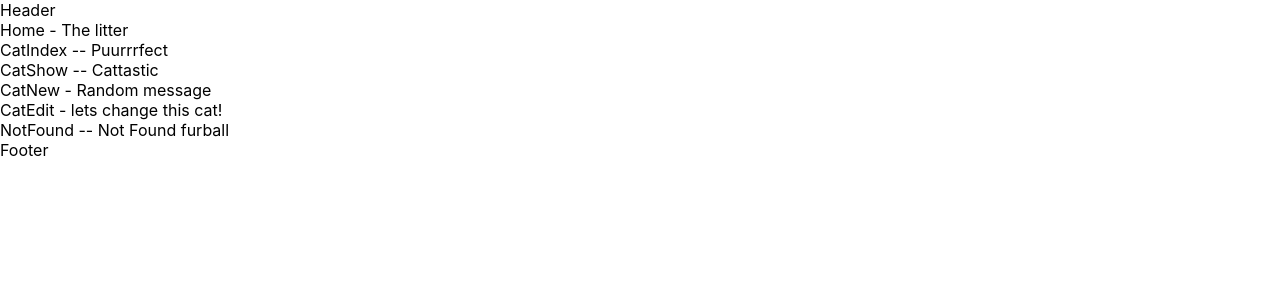
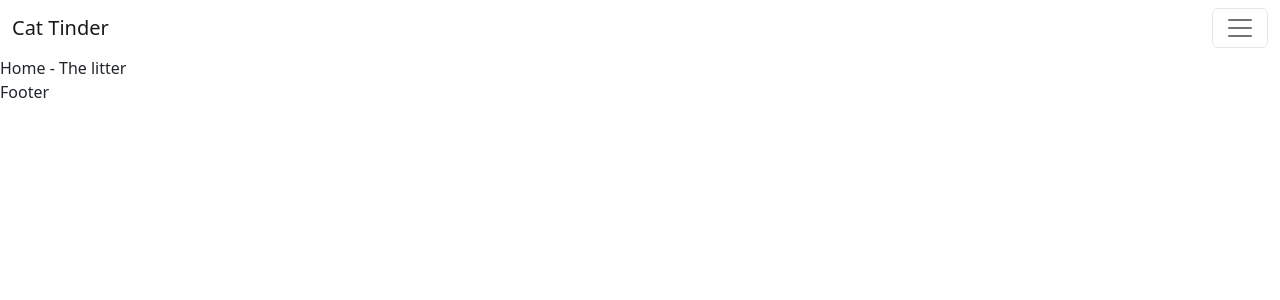
Before and after one commit to learn-academy-2022-golf/cat-tinder-frontend-incredible-instructors, a React (Create React App) app: page / in a window 1280 px wide. Before the commit this address had no page. Shown: the top 300 px of the page. Built offline with nearby package versions, Linux system fonts and the light colour scheme.

Commit message:
Reactstrap, reactrouterdom, routes set up

```diff
--- a/package.json
+++ b/package.json
@@ -6,9 +6,12 @@
     "@testing-library/jest-dom": "^5.14.1",
     "@testing-library/react": "^13.0.0",
     "@testing-library/user-event": "^13.2.1",
+    "bootstrap": "^5.2.3",
     "react": "^18.2.0",
     "react-dom": "^18.2.0",
+    "react-router-dom": "^6.5.0",
     "react-scripts": "5.0.1",
+    "reactstrap": "^9.1.5",
     "web-vitals": "^2.1.0"
   },
   "scripts": {
--- a/src/App.js
+++ b/src/App.js
@@ -8,21 +8,35 @@ import CatNew from './pages/CatNew'
 import CatEdit from './pages/CatEdit'
 import Home from './pages/Home'
 import NotFound from './pages/NotFound'
+import cats from './mockCats'
+import { Routes, Route } from 'react-router-dom'
 
 
 const App = () => {
+
+  console.log(cats)
+
   return (
   <>
     <Header />
-    <Home />
-    <CatIndex />
-    <CatShow />
-    <CatNew />
-    <CatEdit />
-    <NotFound />
+    <Routes >
+        <Route path='/' element={<Home />}/>
+        <Route path='/catindex' element={<CatIndex />} />
+        <Route path='/catshow' element={<CatShow />} />
+        <Route path='/catnew' element={<CatNew />} />
+        <Route path='/catedit' element={<CatEdit />} />
+        <Route path="*"  element={<NotFound/>} />
+    </Routes>
     <Footer />
   </>
   );
 }
 
 export default App;
+
+// <Home />
+//       <CatIndex />
+//       <CatShow />
+//       <CatNew />
+//       <CatEdit />
+//       <NotFound />
--- a/src/components/Header.js
+++ b/src/components/Header.js
@@ -1,8 +1,55 @@
-import React from 'react'
+import React, { useState } from 'react'
+import {
+  Collapse,
+  Navbar,
+  NavbarToggler,
+  NavbarBrand,
+  Nav,
+  NavItem,
+  NavLink,
+  UncontrolledDropdown,
+  DropdownToggle,
+  DropdownMenu,
+  DropdownItem,
+  NavbarText,
+} from 'reactstrap'
 
-const Header = () => {
+function Header(args) {
+  const [isOpen, setIsOpen] = useState(false)
+
+  const toggle = () => setIsOpen(!isOpen)
+
   return (
-    <div>Header</div>
+    <div>
+      <Navbar {...args}>
+        <NavbarBrand href="/">Cat Tinder</NavbarBrand>
+        <NavbarToggler onClick={toggle} />
+        <Collapse isOpen={isOpen} navbar>
+          <Nav className="me-auto" navbar>
+            <NavItem>
+              <NavLink href="/components/">Components</NavLink>
+            </NavItem>
+            <NavItem>
+              <NavLink href="https://github.com/reactstrap/reactstrap">
+                GitHub
+              </NavLink>
+            </NavItem>
+            <UncontrolledDropdown nav inNavbar>
+              <DropdownToggle nav caret>
+                Options
+              </DropdownToggle>
+              <DropdownMenu right>
+                <DropdownItem>Option 1</DropdownItem>
+                <DropdownItem>Option 2</DropdownItem>
+                <DropdownItem divider />
+                <DropdownItem>Reset</DropdownItem>
+              </DropdownMenu>
+            </UncontrolledDropdown>
+          </Nav>
+          <NavbarText>Simple Text</NavbarText>
+        </Collapse>
+      </Navbar>
+    </div>
   )
 }
 
--- a/src/index.js
+++ b/src/index.js
@@ -3,11 +3,15 @@ import ReactDOM from 'react-dom/client';
 import './index.css';
 import App from './App';
 import reportWebVitals from './reportWebVitals';
+import 'bootstrap/dist/css/bootstrap.min.css'
+import { BrowserRouter } from 'react-router-dom';
 
 const root = ReactDOM.createRoot(document.getElementById('root'));
 root.render(
   <React.StrictMode>
-    <App />
+    <BrowserRouter>
+     <App />
+    </BrowserRouter>
   </React.StrictMode>
 );
 
--- /dev/null
+++ b/src/mockCats.js
@@ -0,0 +1,32 @@
+const cats = [
+  {
+    id: 1,
+    name: "Morgan",
+    age: 2,
+    enjoys: "Looking for bird's nests",
+    image: "https://thiscatdoesnotexist.com/"
+  },
+  {
+    id: 2,
+    name: "Matthew",
+    age: 12,
+    enjoys: "Scratching the couch",
+    image: "https://thiscatdoesnotexist.com/"
+  },
+  {
+    id: 3,
+    name: "Squilliam Fancyson",
+    age: 9,
+    enjoys: "Knocking things off the table",
+    image: "https://thiscatdoesnotexist.com/"
+  },
+  {
+    id: 4,
+    name: "Mr. Cuddly pants",
+    age: 9,
+    enjoys: "Wacthing Spongebob",
+    image: "https://thiscatdoesnotexist.com/"
+  }
+]
+
+export default cats
```
Also changed, not shown: 1 other file (tests, documents, lock files or other folders).
